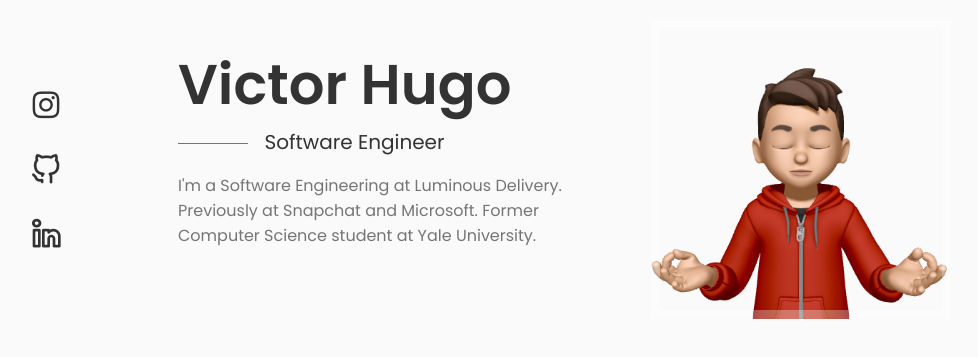
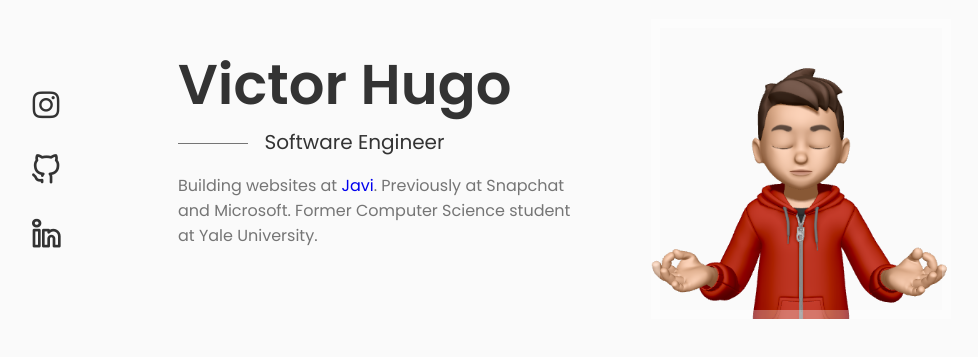
Before and after one commit to victor-hugo-dc/victor-hugo-dc.github.io, a React (Create React App) app: page / in a window 1280 px wide. Shown: the part 229-586 px from the top of the page, without its empty margins (126-1104 px from the left). Built offline with nearby package versions, Linux system fonts and the light colour scheme; the HTML template or start-up script is replaced by a standard one.

Commit message:
feat: update Dec 2024

```diff
--- a/src/components/home/Data.jsx
+++ b/src/components/home/Data.jsx
@@ -6,7 +6,7 @@
         <h1 className="home__title">Victor Hugo</h1>
         <h3 className="home__subtitle">Software Engineer</h3>
         <p className="home__description">
-            I'm a Software Engineering at Luminous Delivery. Previously at Snapchat and Microsoft. Former Computer Science student at Yale University.
+            Building websites at <a href='https://javiwebdesign.com/' target="_blank" rel="noreferrer">Javi</a>. Previously at Snapchat and Microsoft. Former Computer Science student at Yale University.
         </p>
     </div>
   );
```
Also changed, not shown: 1 other file (tests, documents, lock files or other folders).
